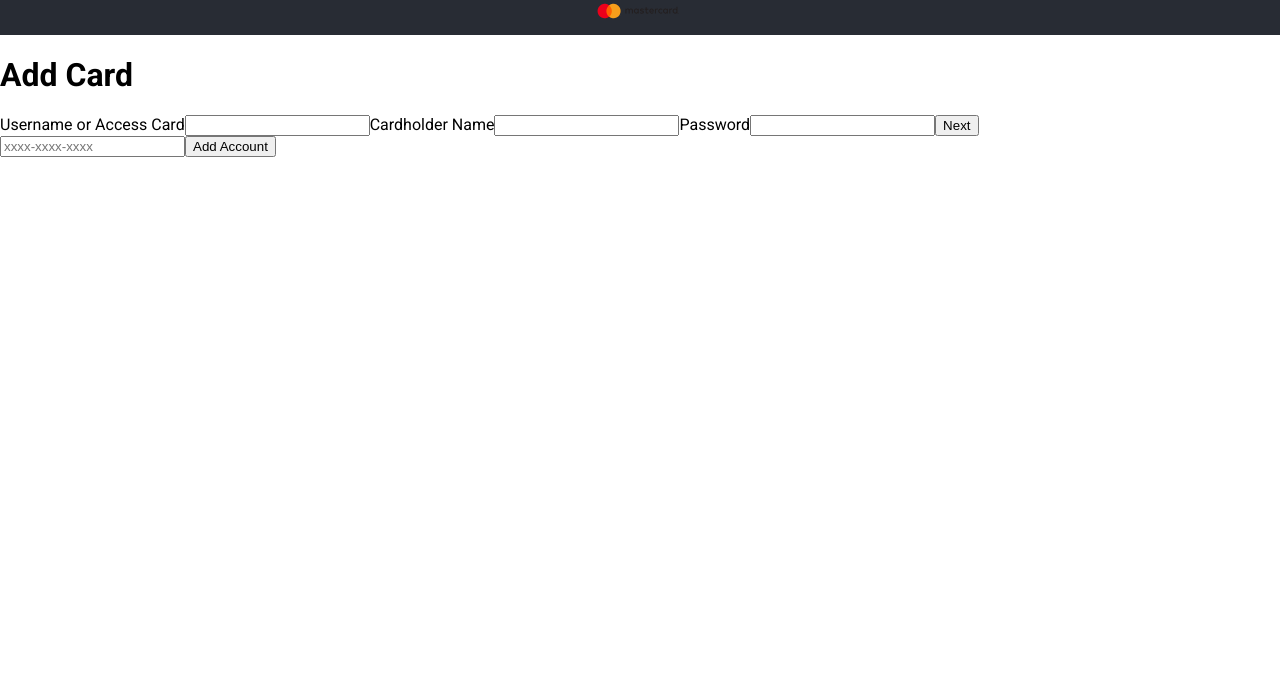
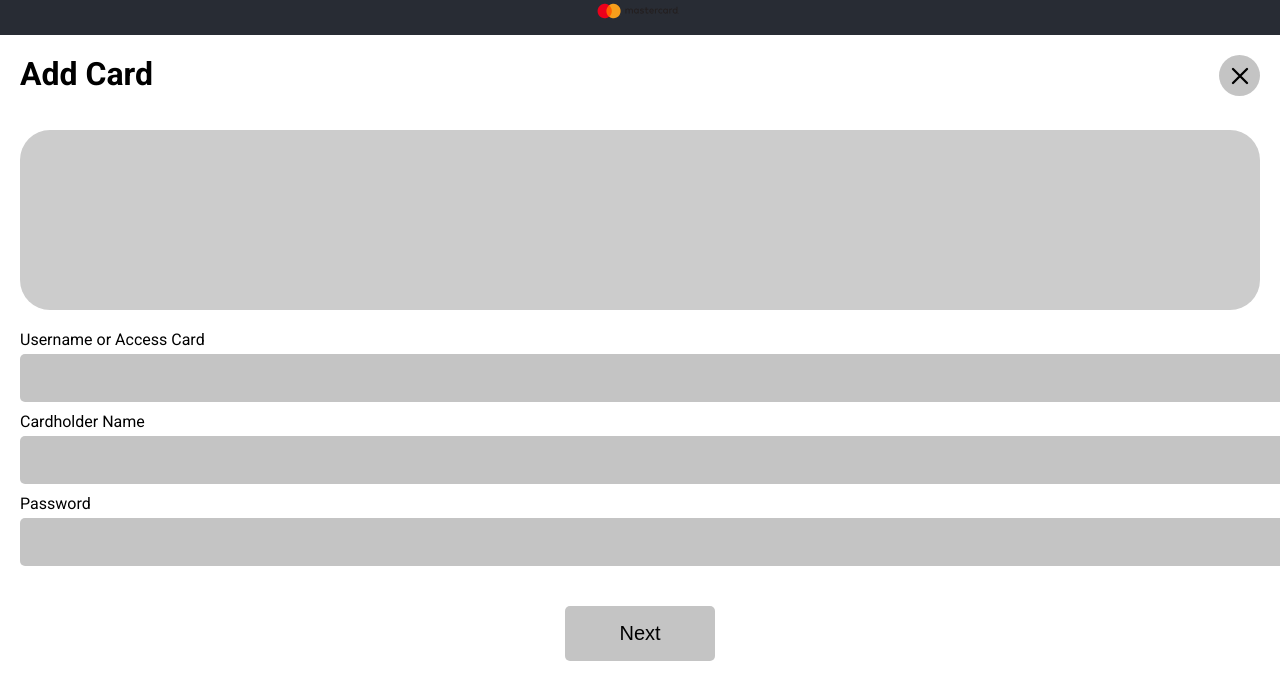
Before and after one commit to charleslu0529/brainstation-team-5-mastercard-hackathon, a React (Create React App) app in the folder client/: page /cards/add in a window 1280 px wide. Shown: the top 700 px of the page. Built offline with nearby package versions, Linux system fonts and the light colour scheme.

Commit message:
basic form styling for add card

```diff
--- a/client/src/App.js
+++ b/client/src/App.js
@@ -3,7 +3,7 @@ import "./App.scss";
 import { Switch, Route } from "react-router-dom";
 import Login from "./components/LogIn/Login";
 import AddCard from "./components/AddCard/AddCard";
-import HomeScreen from './components/HomeScreen';
+import HomeScreen from "./components/HomeScreen";
 
 function App() {
     return (
--- a/client/src/components/AddCard/AddCard.jsx
+++ b/client/src/components/AddCard/AddCard.jsx
@@ -1,16 +1,42 @@
 import React from "react";
 import classes from "./add-card.module.scss";
-
-function AddCard() {
-    const nextPage = (event) => {
-        console.log(event.target.parentNode);
+import cross from "../../assets/icons/cross.svg";
+import { Link } from "react-router-dom";
+export class AddCard extends React.Component {
+    state = {
+        page: 1,
+        inputs: {
+            access: null,
+            cardholderName: null,
+            password: null,
+            cardNumber: null,
+        },
     };
 
-    return (
-        <div className={classes.add}>
-            <h1 className={classes.add__title}>Add Card</h1>
+    nextPage = (event) => {
+        event.preventDefault();
+        this.setState({
+            page: 2,
+        });
+    };
+
+    handleOnChange;
+
+    handleOnSubmit = (event) => {
+        event.preventDefault();
+        console.log(event.target);
+    };
+
+    render() {
+        let show =
+            this.state.page === 2 ? (
+                <div className={classes.add__page2}>
+                    <input type="password" placeholder="xxxx-xxxx-xxxx" />
+                    <button type="submit" className={`${classes.add__submit} ${classes.add__button}`}>Add Account</button>
+                </div>
+            ) : (
+                <>
                     <div className={classes.add__featured}></div>
-            <form className={classes.add_form}>
                     <div className={classes.add__page1}>
                         <label htmlFor="">Username or Access Card</label>
                         <input type="text" name="access" />
@@ -19,21 +45,29 @@ function AddCard() {
                         <label htmlFor="">Password</label>
                         <input type="password" name="password" />
                         <button
-                        className={classes.add__nextPage}
+                            className={`${classes.add__nextPage} ${classes.add__button}`}
                             onClick={(event) => {
-                            nextPage(event);
+                                this.nextPage(event);
                             }}
                         >
                             Next
                         </button>
                     </div>
-                <div className={classes.page2}>
-                    <input type="password" placeholder="xxxx-xxxx-xxxx" />
-                    <button type="submit">Add Account</button>
+                </>
+            );
+
+        return (
+            <div className={classes.add}>
+                <div className={classes.add__pageTitle}>
+                    <h1 className={classes.add__title}>Add Card</h1>
+                    <Link to="/cards" className={classes.add__return}>
+                        <img src={cross} alt="" />
+                    </Link>
                 </div>
-            </form>
+                <form className={classes.add__form}>{show}</form>
             </div>
         );
     }
+}
 
 export default AddCard;
--- a/client/src/components/AddCard/add-card.module.scss
+++ b/client/src/components/AddCard/add-card.module.scss
@@ -1,13 +1,68 @@
 .add {
+    display: flex;
+    flex-direction: column;
+    padding: 20px;
+
+    &__pageTitle {
+        display: flex;
+        justify-content: space-between;
+    }
+
     &__title {
-
+        text-align: center;
+        margin: 0;
     }
 
     &__featured {
-
+        margin-top: 30px;
+        margin-bottom: 20px;
+        height: 180px;
+        width: 100%;
+        border-radius: 30px;
+        background-color: #ccc;
     }
 
     &__form {
+        input {
+            margin-top: 5px;
+            margin-bottom: 10px;
+            border-width: 0;
+            background-color: #c4c4c4;
+            border-radius: 5px;
+            font-size: 24px;
+            padding: 10px 20px;
+            width: 100%;
+        }
+    }
 
+    &__nextPage {
+        margin: 30px auto 10px auto;
+    }
+
+    &__submit {
+        margin-top: 100px;
+    }
+
+    &__button {
+        width: 150px;
+        padding: 16px 0;
+        border-width: 0;
+        font-size: 20px;
+        border-radius: 5px;
+        background-color: #c4c4c4;
+    }
+
+    &__return {
+        height: fit-content;
+    }
+
+    &__page1 {
+        display: flex;
+        flex-direction: column;
+    }
+
+    &__page2 {
+        @extend .add__page1;
+        align-items: center;
     }
 }
--- a/client/src/components/LogIn/Login.scss
+++ b/client/src/components/LogIn/Login.scss
@@ -74,4 +74,5 @@
 }
 .login {
   background-color: #e8e8e8;
+  min-height: 100vh;
 }
```
Also changed, not shown: client/src/components/Header.jsx (deleted, +0 -16 lines), client/src/components/Header/Header.jsx (added, +20 -0 lines), client/src/assets/icons/cross.svg (added), client/src/components/Header/header.scss (added). Lines whose indentation alone changed are shown as unchanged.
